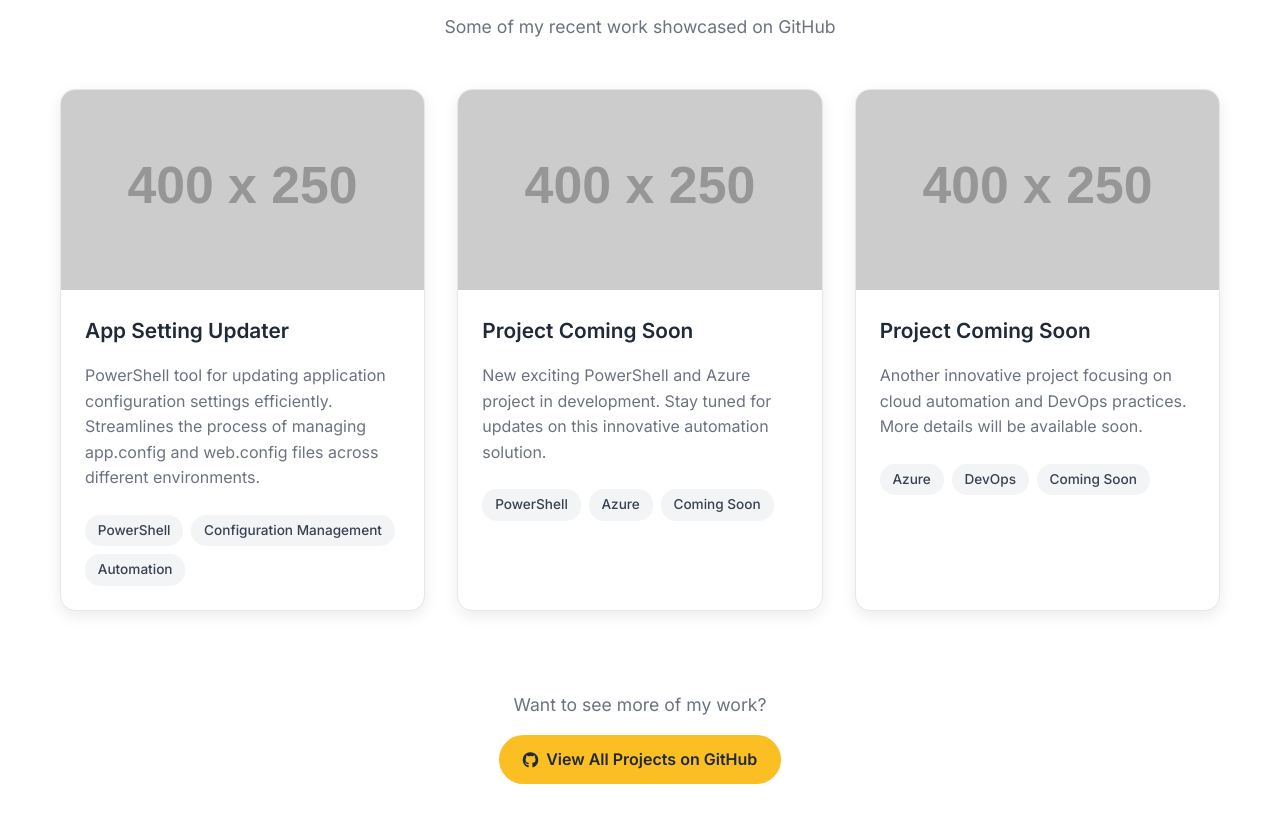
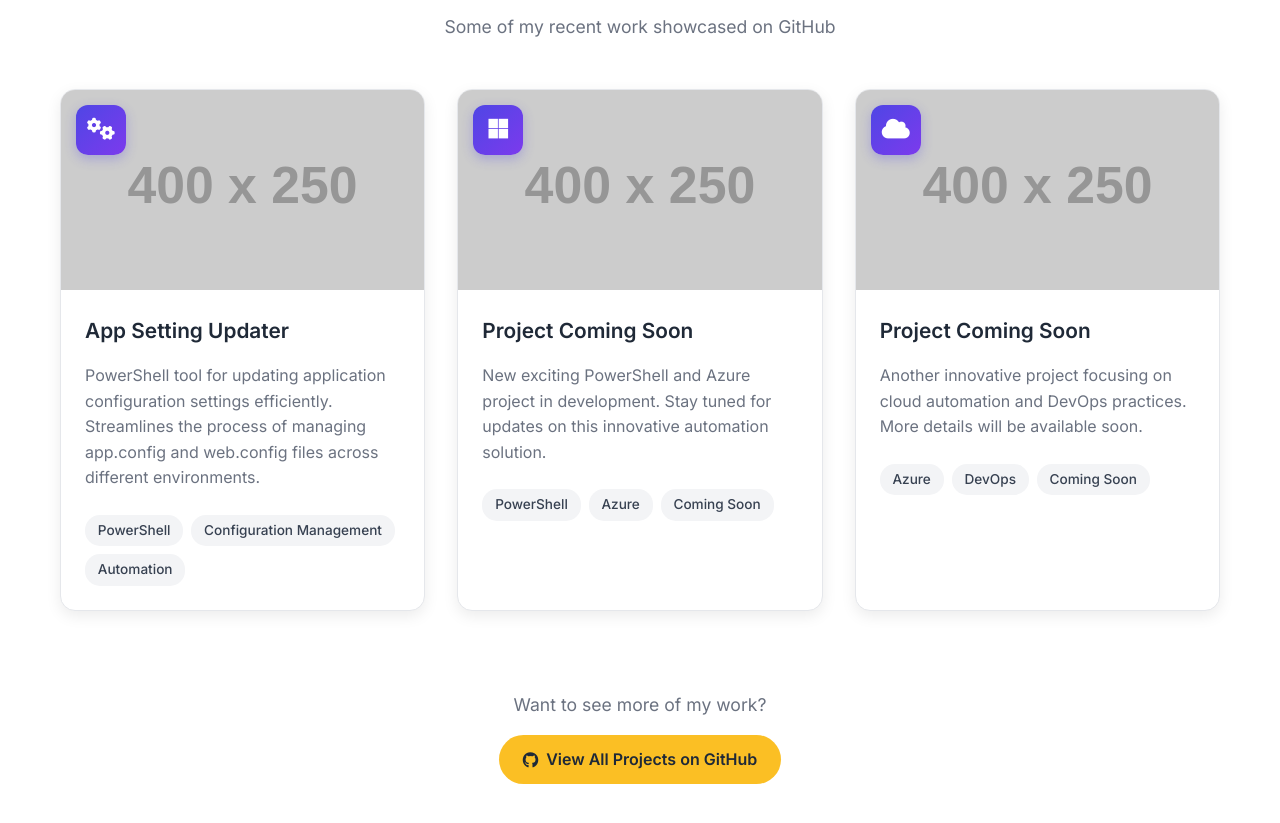
Before and after one commit to vutruongthinh/MyPortfolio, a website: page index.html in a window 1280 px wide. Shown: the part 2134-2957 px from the top of the page. Drawn offline with Linux system fonts and the light colour scheme; placeholder pictures from the web are drawn by us.

Commit message:
add placeholder icon for feature projects

```diff
--- a/index.html
+++ b/index.html
@@ -220,8 +220,10 @@
             <div class="container">
                 <h2 class="section-title">Featured Projects</h2>
                 <p class="section-subtitle">Some of my recent work showcased on GitHub</p>
-                  <div class="projects-grid">
-                    <div class="project-card">
+                  <div class="projects-grid">                    <div class="project-card">
+                        <div class="project-icon">
+                            <i class="fas fa-cogs"></i>
+                        </div>
                         <div class="project-image">
                             <img src="https://via.placeholder.com/400x250/4f46e5/ffffff?text=App+Setting+Updater" alt="App Setting Updater">
                             <div class="project-overlay">
@@ -244,9 +246,10 @@
                                 <span class="tech-tag">Automation</span>
                             </div>
                         </div>
-                    </div>
-
-                    <div class="project-card">
+                    </div>                    <div class="project-card">
+                        <div class="project-icon">
+                            <i class="fab fa-microsoft"></i>
+                        </div>
                         <div class="project-image">
                             <img src="https://via.placeholder.com/400x250/6b7280/ffffff?text=Coming+Soon" alt="Project Coming Soon">
                             <div class="project-overlay">
@@ -269,9 +272,10 @@
                                 <span class="tech-tag">Coming Soon</span>
                             </div>
                         </div>
-                    </div>
-
-                    <div class="project-card">
+                    </div>                    <div class="project-card">
+                        <div class="project-icon">
+                            <i class="fas fa-cloud"></i>
+                        </div>
                         <div class="project-image">
                             <img src="https://via.placeholder.com/400x250/6b7280/ffffff?text=Coming+Soon" alt="Project Coming Soon">
                             <div class="project-overlay">
--- a/styles.css
+++ b/styles.css
@@ -325,10 +325,31 @@ body {
     overflow: hidden;
     box-shadow: 0 5px 15px rgba(0, 0, 0, 0.08);
     border: 1px solid #e5e7eb;
+    position: relative;
 }
 
 .project-card:hover {
     box-shadow: 0 15px 30px rgba(0, 0, 0, 0.15);
+}
+
+.project-icon {
+    position: absolute;
+    top: 15px;
+    left: 15px;
+    width: 50px;
+    height: 50px;
+    background: linear-gradient(135deg, #4f46e5, #7c3aed);
+    border-radius: 12px;
+    display: flex;
+    align-items: center;
+    justify-content: center;
+    z-index: 10;
+    box-shadow: 0 4px 12px rgba(79, 70, 229, 0.3);
+}
+
+.project-icon i {
+    color: white;
+    font-size: 1.4rem;
 }
 
 .project-image {
```
